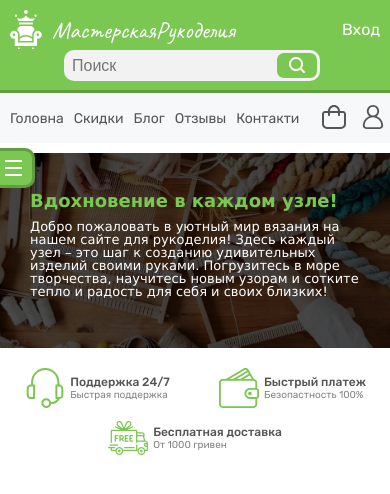
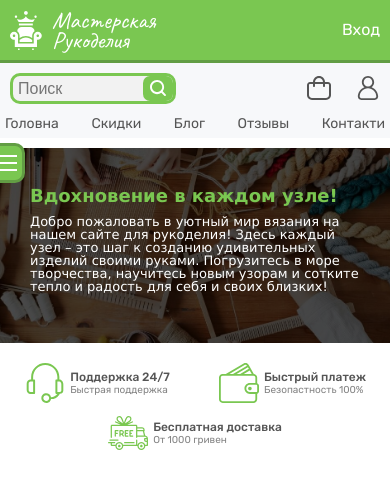
Before and after one commit to Kostiantyn0205/needlework-shop, a website: page index.html in a window 390 px wide. Drawn offline with nearby package versions, Linux system fonts and the light colour scheme; a web font is replaced by a local one.

Commit message:
add adaptive for phone

```diff
--- a/index.html
+++ b/index.html
@@ -72,9 +72,8 @@
     </div>
     <section class="navbar">
         <div class="container">
-            <ul class="nav">
-                <li class="nav__item button">
-                    <a class="underline-link button-menu" href="#">
+            <div class="button">
+                <a class="button-menu underline-link" href="#">
                     <div class="container-but">
                         <div class="bar1"></div>
                         <div class="bar2"></div>
@@ -82,12 +81,13 @@
                     </div>
                     <p>Каталог товаров</p>
                 </a>
-                </li>
-                <li class="nav__item small"><a class="underline-link" href="#">Головна</a></li>
-                <li class="nav__item small"><a class="underline-link" href="#">Скидки</a></li>
-                <li class="nav__item small"><a class="underline-link" href="#">Блог</a></li>
-                <li class="nav__item small"><a class="underline-link" href="#">Отзывы</a></li>
-                <li class="nav__item small"><a class="underline-link" href="#">Контакти</a></li>
+            </div>
+            <ul class="nav">
+                <li class="nav__item "><a class="underline-link" href="#">Головна</a></li>
+                <li class="nav__item "><a class="underline-link" href="#">Скидки</a></li>
+                <li class="nav__item "><a class="underline-link" href="#">Блог</a></li>
+                <li class="nav__item "><a class="underline-link" href="#">Отзывы</a></li>
+                <li class="nav__item "><a class="underline-link" href="#">Контакти</a></li>
             </ul>
             <div class="nav__item cart-section">
                 <div class="cart-avatar-section">
--- a/src/scss/_header.scss
+++ b/src/scss/_header.scss
@@ -38,7 +38,7 @@
     padding: 10px 10px 0;
   }
 
-  @media (max-width: 375px) {
+  @media (max-width: 425px) {
     z-index: 7;
   }
 }
@@ -89,7 +89,7 @@
     align-items: flex-start;
   }
 
-  @media (max-width: 375px) {
+  @media (max-width: 425px) {
     height: 50px;
   }
 }
@@ -132,7 +132,7 @@
       font-size: 24px;
     }
 
-    @media (max-width: 375px) {
+    @media (max-width: 425px) {
       span {
         display: block;
       }
@@ -153,7 +153,7 @@
     top: 40px;
   }
 
-  @media (max-width: 375px) {
+  @media (max-width: 425px) {
     display: block;
     position: absolute;
     top: 63px;
@@ -181,7 +181,7 @@
     height: 25px;
   }
 
-  @media (max-width: 375px) {
+  @media (max-width: 425px) {
     width: 160px;
     height: 25px;
     border: 3px solid $green-apple;
@@ -201,7 +201,7 @@
     width: 200px;
   }
 
-  @media (max-width: 375px) {
+  @media (max-width: 425px) {
     width: 120px;
   }
 }
@@ -240,31 +240,6 @@
   padding: 0 30px;
   box-sizing: border-box;
 
-  .container{
-    display: flex;
-    justify-content: space-between;
-    align-items: center;
-    height: 67px;
-
-    @media (max-width: 768px) {
-      height: 50px;
-    }
-  }
-
-  @media (max-width: 768px) {
-    padding: 0 25px;
-  }
-
-  @media (max-width: 510px) {
-    padding: 0 5px;
-  }
-}
-
-.nav {
-  @include flex(row, space-between, center);
-  white-space: nowrap;
-  box-sizing: border-box;
-
   a {
     padding: 5px 20px;
     @include flex(row, center, center);
@@ -283,6 +258,41 @@
     }
   }
 
+  .container {
+    display: flex;
+    justify-content: space-between;
+    align-items: center;
+    height: 67px;
+
+    @media (max-width: 768px) {
+      height: 50px;
+    }
+
+    @media (max-width: 425px) {
+      justify-content: flex-end;
+    }
+  }
+
+  @media (max-width: 768px) {
+    padding: 0 25px;
+  }
+
+  @media (max-width: 510px) {
+    padding: 0 5px;
+  }
+
+  @media (max-width: 425px) {
+    height: 75px;
+  }
+}
+
+.nav {
+  @include flex(row, space-between, center);
+  white-space: nowrap;
+  box-sizing: border-box;
+  max-width: 400px;
+  width: 100%;
+
   li {
     height: 67px;
     @include flex(row, center, center);
@@ -290,9 +300,25 @@
     @media (max-width: 768px) {
       height: 50px;
     }
+
+    @media (max-width: 425px) {
+      height: 30px;
+    }
   }
 
-  li:first-child {
+  @media (max-width: 425px) {
+    position: absolute;
+    z-index: 5;
+    bottom: 0;
+    box-sizing: border-box;
+    padding: 0;
+    left: 0;
+  }
+}
+
+.button {
+  height: 100%;
+
   min-width: 260px;
   background: $green-apple;
   border: 3px solid $color-green-grass;
@@ -305,15 +331,7 @@
 
   a {
     color: $white;
-    }
-
-    .underline-link::before {
-      background-color: $white;
-
-      @media (max-width: 768px) {
-        background-color: $white;
-        display: none;
-      }
+    padding: 0;
   }
 
   &:after {
@@ -327,6 +345,27 @@
 
     @media (max-width: 768px) {
       display: none;
+    }
+  }
+
+  .button-menu {
+    height: 100%;
+    display: flex;
+    flex-direction: row;
+    justify-content: center;
+    align-items: center;
+  }
+
+  .underline-link {
+    &::before {
+      width: 70%;
+      bottom: 30%;
+      left: calc(50% - 90px);
+      background-color: $white;
+    }
+
+    &:hover {
+      color: $white;
     }
   }
 
@@ -346,18 +385,12 @@
     border-radius: 0 10px 10px 0;
     transition: all ease 0.5s;
     position: absolute;
-      top: 55px;
+    top: 80px;
     left: -9px;
 
     p {
       display: none;
     }
-    }
-  }
-
-  .small{
-    @media (max-width: 375px) {
-      display: none;
   }
 }
 
@@ -371,7 +404,6 @@
     border-radius: 0 10px 10px 0;
     left: 188px;
     transition: left 0.5s ease;
-    }
   }
 }
 
@@ -829,13 +861,3 @@
     }
   }
 }
-
-//.user-interface-small{
-//  display: none;
-//  @media (max-width: 375px ) {
-//    display: block;
-//    position: absolute;
-//    top: calc(50% - 15px);
-//    left: 5px;
-//  }
-//}
```
Also changed, not shown: dist/css/styles.min.css, варианты лого/1639366753_21-abrakadabra-fun-p-lyagushka-logotip-26-removebg-preview.png (added), варианты лого/1639366753_21-abrakadabra-fun-p-lyagushka-logotip-26.jpg (added), варианты лого/1639366764_13-abrakadabra-fun-p-lyagushka-logotip-15-removebg-preview.png (added), варианты лого/1639366764_13-abrakadabra-fun-p-lyagushka-logotip-15.jpg (added), варианты лого/1639366783_9-abrakadabra-fun-p-lyagushka-logotip-11-removebg-preview.png (added), варианты лого/1639366783_9-abrakadabra-fun-p-lyagushka-logotip-11.jpg (added), варианты лого/Page-1.svg (added), варианты лого/free-delivery 1.svg (added), варианты лого/photo_2023-07-21_18-37-04.jpg (added), варианты лого/support 1.svg (added), варианты лого/wallet 1.svg (added). Lines whose indentation alone changed are shown as unchanged.
